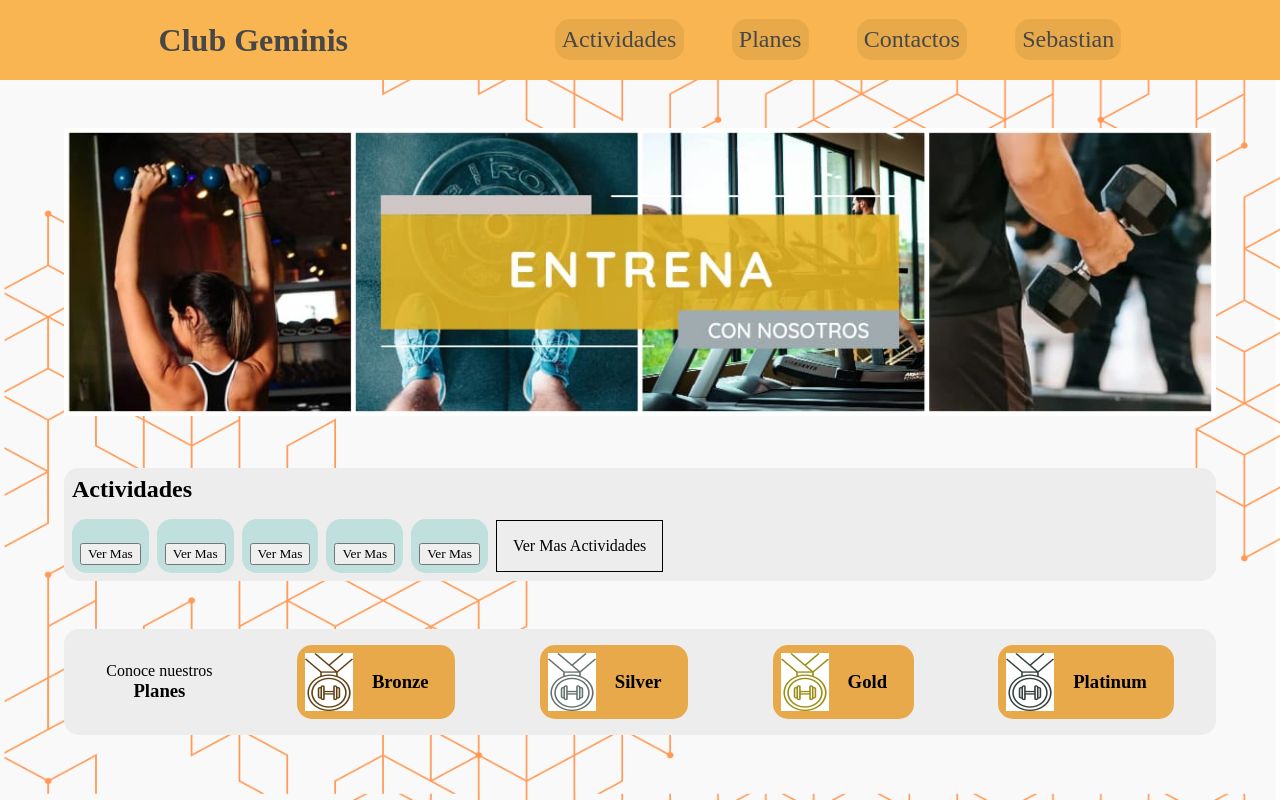
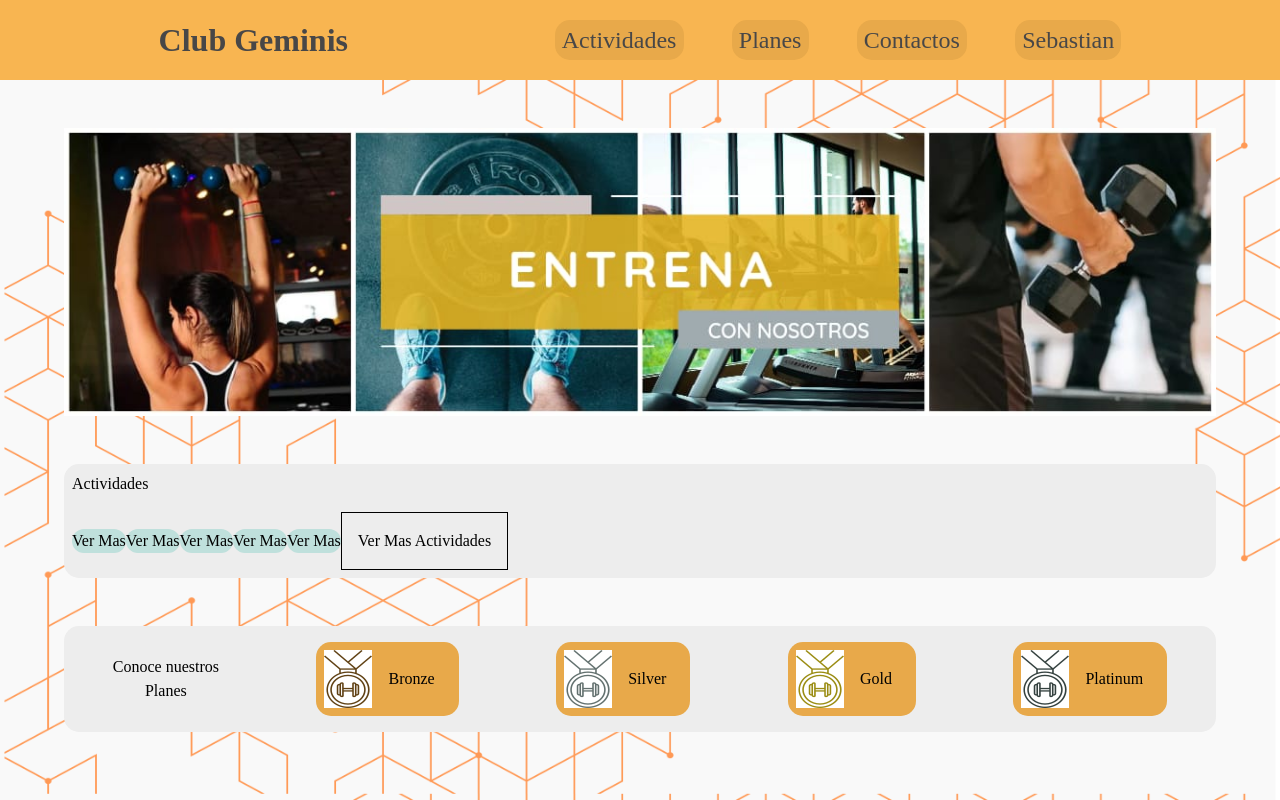
Before and after one commit to sip2022/frontend-client, a React (Create React App) app: page / in a window 1280 px wide. Built offline with nearby package versions, Linux system fonts and the light colour scheme.

Commit message:
Arreglos pequeños en css, tilwind heroicons y headui instalados

```diff
--- /dev/null
+++ b/postcss.config.js
@@ -0,0 +1,6 @@
+module.exports = {
+  plugins: {
+    tailwindcss: {},
+    autoprefixer: {},
+  },
+}
--- a/src/components/ui/ActividadCard.js
+++ b/src/components/ui/ActividadCard.js
@@ -12,10 +12,11 @@ function ActividadCard({ actividad }) {
   }
 
   return (
-    <section className={classes.actividad} key={key}>
+    <section className="bg-[#BFE0DC] rounded-[1rem]" key={key}>
       <section>
         <p>{name}</p>
-        <button className={classes.boton_verMas} onClick={clickHandler}>
+        {/* <button {...{[variableX]: true}} crear className={classes.boton_verMas} onClick={clickHandler}> */}
+        <button className={classes.boton_verMas} {...{onClick: clickHandler}} onClick={clickHandler}>
           Ver Mas
         </button>
       </section>
--- a/src/components/ui/ActividadCard.module.css
+++ b/src/components/ui/ActividadCard.module.css
@@ -4,7 +4,3 @@
   background-color: #BFE0DC;
   border-radius: 15px;
 }
-
-.actividad_image{
-  border-radius: 15px;
-}
--- a/src/index.css
+++ b/src/index.css
@@ -1,3 +1,7 @@
+@tailwind base;
+@tailwind components;
+@tailwind utilities;
+
 body {
   margin: 0;
   font-family: -apple-system, BlinkMacSystemFont, 'Segoe UI', 'Roboto', 'Oxygen',
--- /dev/null
+++ b/tailwind.config.js
@@ -0,0 +1,9 @@
+module.exports = {
+  content: [
+    "./src/**/*.{js,jsx,ts,tsx}",
+  ],
+  theme: {
+    extend: {},
+  },
+  plugins: [],
+}
```
Also changed, not shown: package.json (+6 -1 lines), 1 other file (tests, documents, lock files or other folders).
